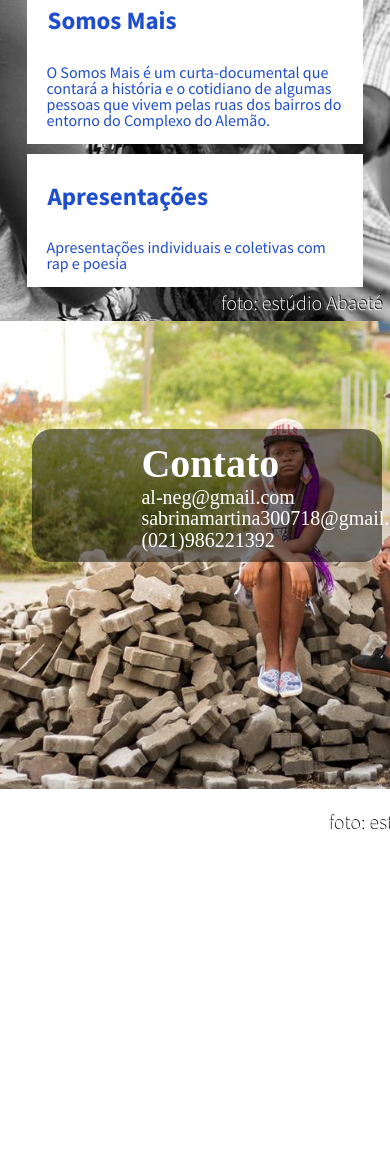
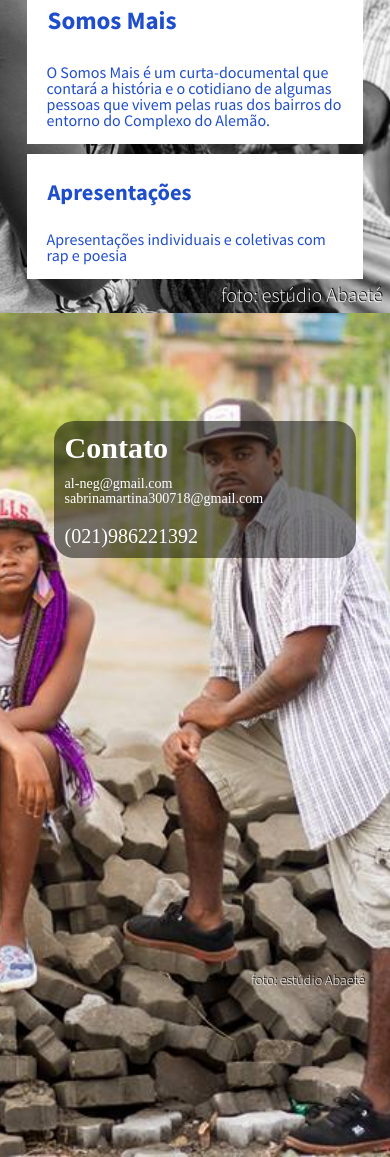
Before and after one commit to HerbertVeloso/poetasfavelados, a plain HTML site: page index.html in a window 390 px wide. Shown: the part 1863-3020 px from the top of the page. Before the commit the page ends 2733 px from the top, so only its background shows below. Drawn offline with Linux system fonts and the light colour scheme.

Commit message:
trabalhopronto

```diff
--- a/index.html
+++ b/index.html
@@ -37,7 +37,7 @@
 			<h3>Somos Mais</h3>
 			<p>O Somos Mais é um curta-documental que contará a história e o cotidiano de algumas pessoas que vivem pelas ruas dos bairros do entorno do Complexo do Alemão.</p>
 		</div>
-		<div>
+		<div class="last-div-acoes">
 			<h3>Apresentações</h3>
 			<p>Apresentações individuais e coletivas com rap e poesia</p>
 		</div>
@@ -50,7 +50,7 @@
 			<h2>Contato</h2>
 			<p>al-neg@gmail.com</p>
 			<p>sabrinamartina300718@gmail.com</p>
-			<p>(021)986221392</p>
+			<p class="num-cel">(021)986221392</p>
 		</div>
 		<p class="credfoto">foto: estúdio Abaeté</p>
 	</footer>
--- a/style.css
+++ b/style.css
@@ -249,7 +249,7 @@ main #acoes div{
 								margin: 5px 0;
 								/*padding: 0;*/
 								max-width: 90%;
-
+							}
 						}
 main #acoes div h3{
 	height:20%;
@@ -265,18 +265,12 @@ main #acoes div h3{
 	line-height: 1.34em;
 	letter-spacing: 0em;
 }
-main #acoes div:last-child h3{
+main #acoes .last-div-acoes h3{
 	font-size: 1.4em;
 }
 						@media (max-width: 640px){
 							#acoes div h3{
-								font-family: 'Source Sans Pro', sans-serif;
-								font-size: 1.56em;
-								color: #1f4ecc
-								font-style:normal;
-								text-align: left;
-								line-height: 1.34em;
-								letter-spacing: 0em;
+
 							}
 						}
 main #acoes div p{
@@ -301,11 +295,17 @@ main #acoes .credfoto{
 	align-items: center;
 	flex-direction: column;
 	background: url(assets/f5.jpg) no-repeat;
-	background-size: 100%;
+	background-size: cover;
 	width: 100%;
 	height: 100vh;
 	padding: 2%;
 	padding-left: 7%;
+}
+			@media (max-width: 640px){
+				#contato{
+					align-items: center;
+					background-position: center;
+				}
 			}
 #contato img{
 	width: 150px;
@@ -324,6 +324,12 @@ main #acoes .credfoto{
 	background: rgba(0,0,0,0.5);
 	width: 350px;
 }
+			@media (max-width:640px){
+				#contato div{
+					width: 85%;
+					align-self: center;
+				}
+			}
 #contato h2{
 	font-size:20px;
 	color: #fff;
@@ -340,6 +346,7 @@ main #acoes .credfoto{
 	letter-spacing: 0em;
 	margin: 0;
 }
+
 #contato .credfoto{
 	align-self: flex-end;
 	position: relative;
@@ -349,18 +356,27 @@ main #acoes .credfoto{
 
 						@media (max-width: 640px){
 							#contato{
-										background-size: 200%;
-										height: 65vh;
+								/*background-size: cover;*/
+								/*height: 100vh;*/
 							}
 							#contato img{
 								display: none;
 							}
 							#contato h2{
-										font-size: 40px;
-										left: 30%;
+								font-size:1.88em;
+								margin-bottom: 10px;
+								/*left: 30%;*/
 							}
 							#contato p{
-										font-size: 20px;
-										left: 30%;
+								font-size: 0.88em;
+								/*left: 30%;*/
+							}
+							#contato .num-cel{
+								font-size: 1.25em;
+								margin-top: 20px;
+							}
+							#contato .credfoto{
+								right: 5%;
+								bottom:-50%;
 							}
 						}
```
Lines whose indentation alone changed are shown as unchanged.
